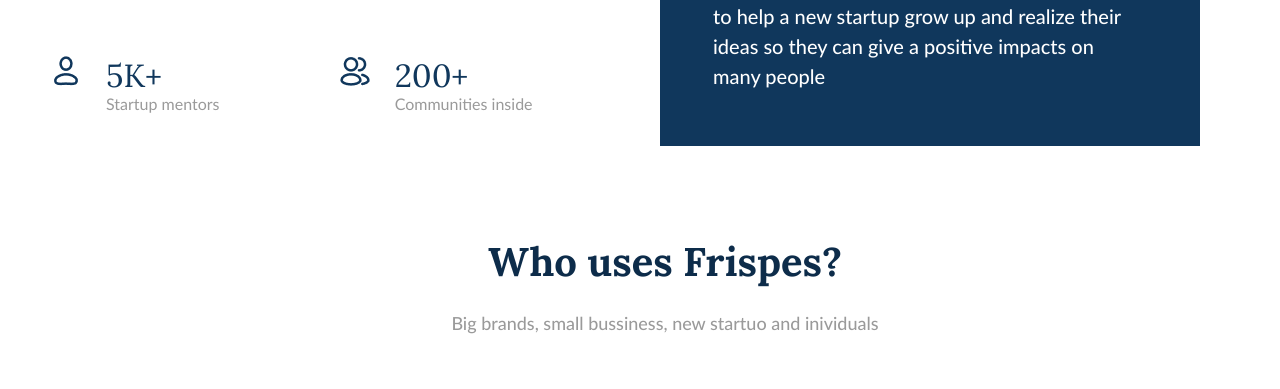
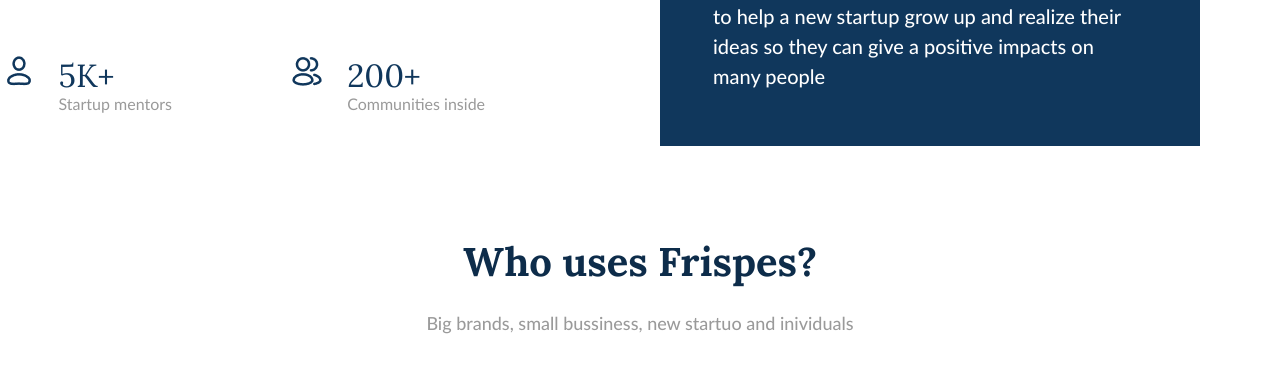
Before and after one commit to ed-prpg-front/lesson11, a plain HTML site: page index.html in a window 1280 px wide. Shown: the part 697-1086 px from the top of the page. Drawn offline with nearby package versions, Linux system fonts and the light colour scheme.

Commit message:
Add files via upload

```diff
--- a/css/style.css
+++ b/css/style.css
@@ -78,7 +78,7 @@ body {
 }
 .container {
    max-width: 1275px;
-   margin-left: 50px;
+   margin: 0 auto;
 }
 .header__menu > li {
    display: inline-block;
```
